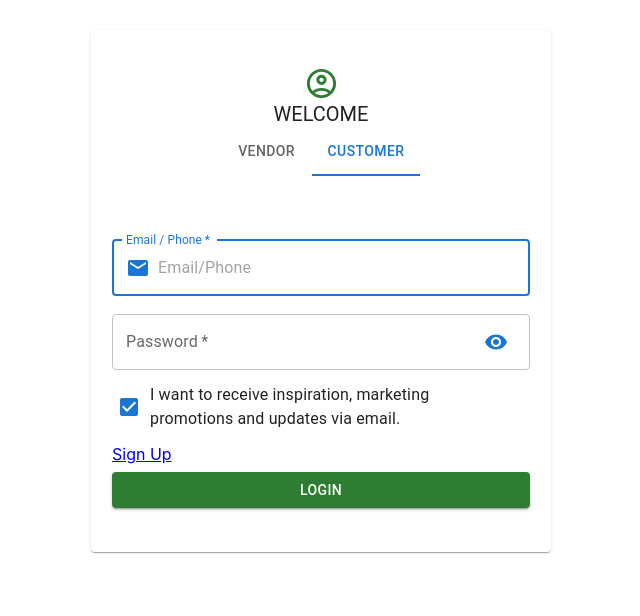
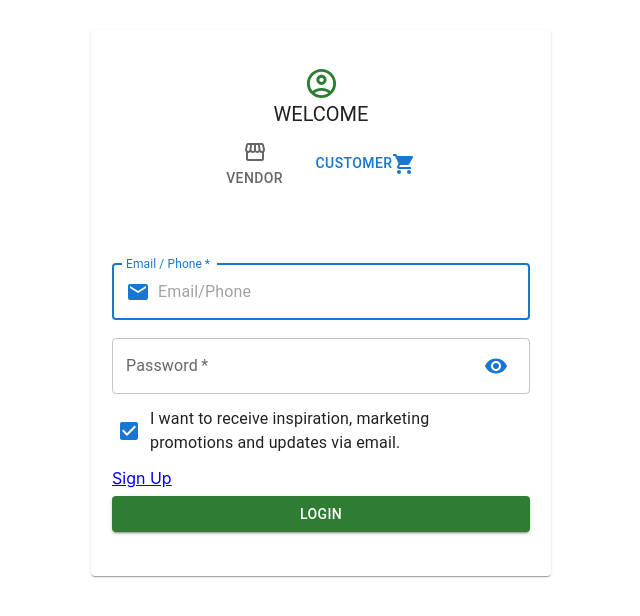
Before and after one commit to cafeway/phenomenalMotors, a React (Create React App) app: page /login in a window 1280 px wide. Shown: the top 616 px of the page, without its empty margins (319-959 px from the left). Built offline with nearby package versions, Linux system fonts and the light colour scheme.

Commit message:
i have added some icons to my tab items

```diff
--- a/src/components/login.js
+++ b/src/components/login.js
@@ -4,7 +4,7 @@ import TextField from '@mui/material/TextField';
 import { Card, CardContent, CardHeader, Checkbox, FormControlLabel, Grid, InputAdornment, Tab, Tabs, Typography } from '@mui/material';
 import FormGroup from '@mui/material/FormGroup';
 import Button from '@mui/material/Button';
-import { AccountCircleOutlined, Login, Mail, Visibility, WidthFull } from '@mui/icons-material';
+import { AccountCircleOutlined, Login, Mail, Sell, ShoppingCart, Storefront, Visibility, WidthFull } from '@mui/icons-material';
 import { Link, Router } from 'react-router-dom';
 export default function FormPropsTextFields() {
 
@@ -38,9 +38,9 @@ export default function FormPropsTextFields() {
             }
             subheader={
                 <Stack direction='row' justifyContent='center'>
-                    <Tabs value={mode} onChange={handleModeToggle}>
-                        <Tab value='vendor' label="Vendor"/>
-                        <Tab value='customer' label="Customer"/>
+                    <Tabs value={mode} onChange={handleModeToggle} color='action' indicatorColor='action'>
+                        <Tab value='vendor' label="Vendor" icon={<Storefront/>}/>
+                        <Tab value='customer' label="Customer" icon={<ShoppingCart/>} iconPosition='right'/>
                     </Tabs>
                 </Stack>
             }
```
